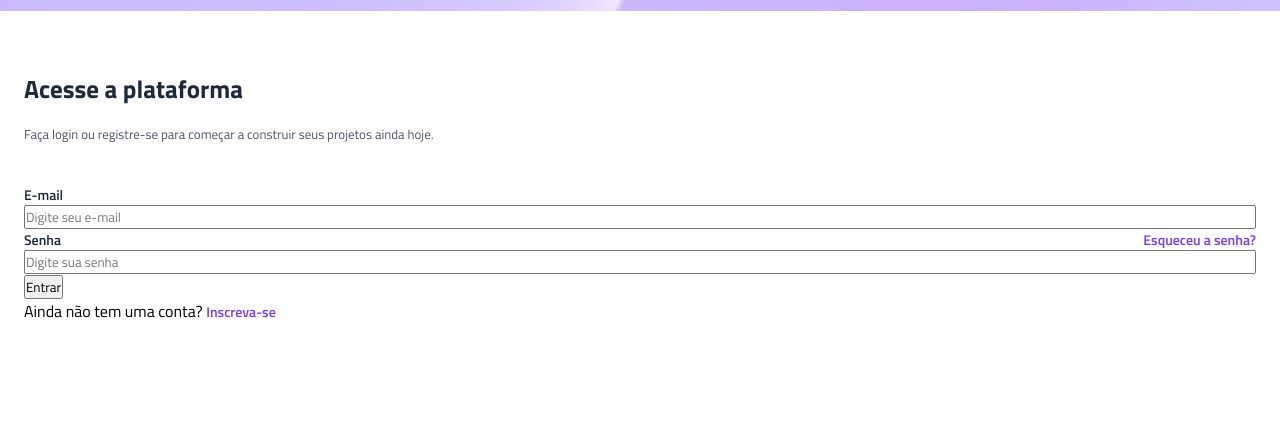
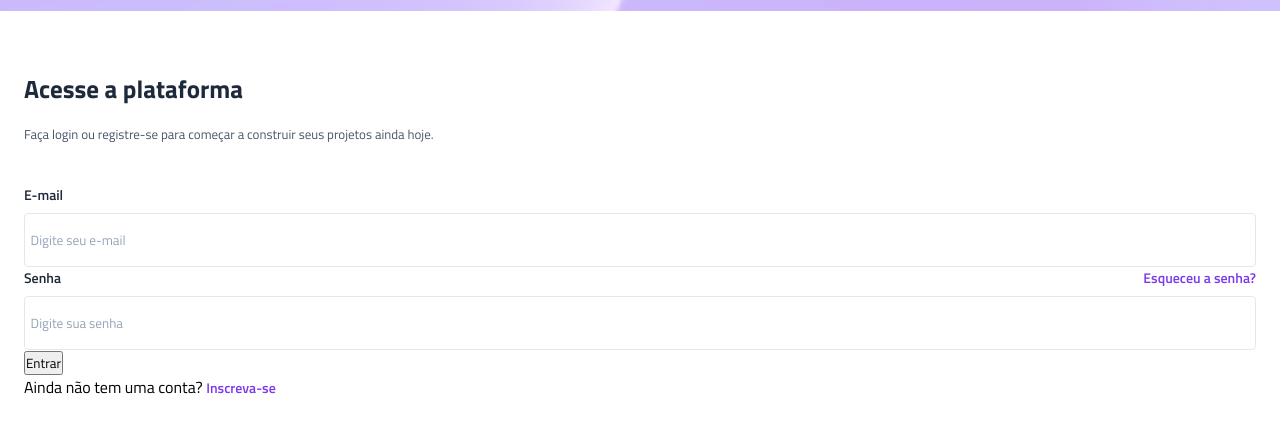
Before and after one commit to jessicacaetano12c/projeto-vertigo, a plain HTML site: page index.html in a window 1280 px wide. Shown: the part 123-556 px from the top of the page. Drawn offline with Linux system fonts and the light colour scheme.

Commit message:
estilização da input

```diff
--- a/style.css
+++ b/style.css
@@ -10,6 +10,8 @@
 :root {
     --gray-800: #1E293B;
     --gray-600: #475569;
+    --gray-400: #94a3b8;
+    --gray-200: #e2e8f0;
     --purple: #7c3aed;
 }
 header {
@@ -45,17 +47,36 @@ main {
 .input-box {
     display: flex;
     flex-direction: column;
+    gap: 0.5rem;
+    margin-bottom: 1remsz;
 }
 .input-box div {
     display: flex;
     justify-content: space-between;
     align-items: center;
+
 }
 
 .login label {
     font-size: 0.875rem;
     color: var(--gray-800);
     font-weight: 600;
+}
+
+.login input {
+    padding: 1rem 0.35rem;
+    border: 1px solid var(--gray-200);
+    border-radius: 0.25rem;
+    color: var(--gray-800);
+}
+
+.login input::placeholder {
+    color: var(--gray-400);
+}
+
+.login input:hover,
+.login input:focus {
+    outline: 1px solid var(--purple);
 }
 
 .login a {
```
